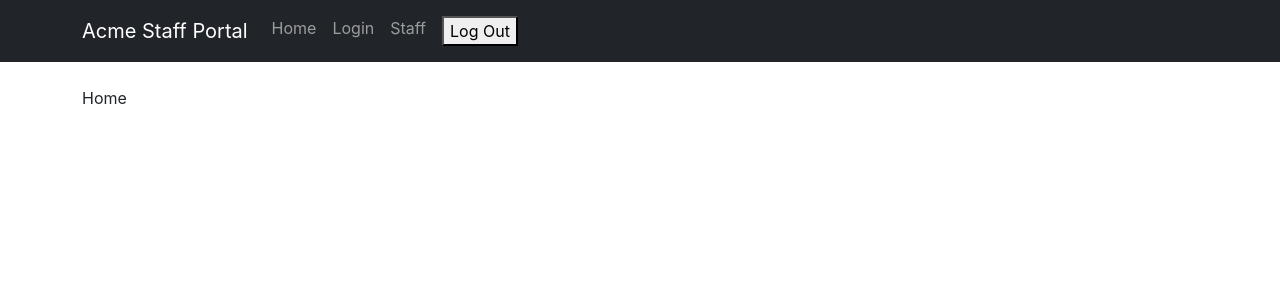
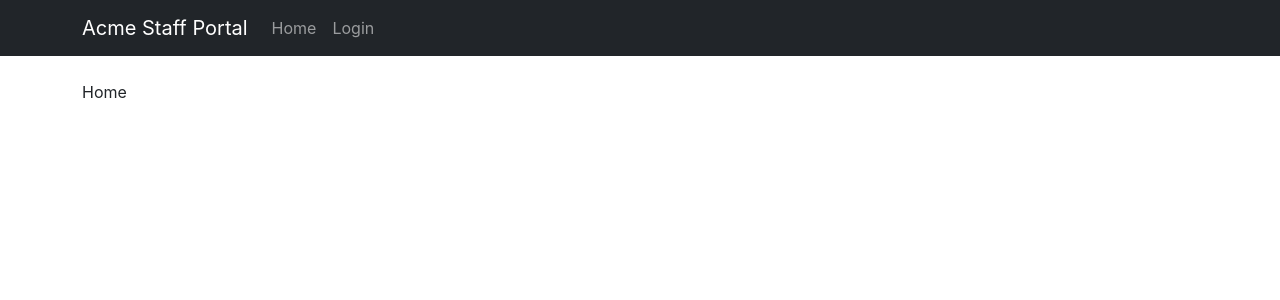
Before and after one commit to shubhamuni/user-authentication-by-okta, a React (Create React App) app: page / in a window 1280 px wide. Shown: the top 300 px of the page. Built offline with nearby package versions, Linux system fonts and the light colour scheme.

Commit message:
login handle

```diff
--- a/src/App.js
+++ b/src/App.js
@@ -7,7 +7,8 @@ import SigninWidget from './Components/Auth/SignInWidget';
 import { useAuth0 } from '@auth0/auth0-react';
 
 function App() {
-  const { logout, user, isLoading } = useAuth0();
+  const { logout, user } = useAuth0();
+  console.log("Logout", logout, "user", user, "isLoading",)
   return (
     <Router>
       <Navbar />
--- a/src/Components/Layout/Navbar.js
+++ b/src/Components/Layout/Navbar.js
@@ -1,9 +1,10 @@
-import React, { Component } from 'react';
+import React from 'react';
 import { Link } from 'react-router-dom';
 import LogoutButton from '../Auth/Logout';
+import { useAuth0 } from '@auth0/auth0-react';
 
-class Navbar extends Component {
-  render() {
+const Navbar = () => {
+  const { isAuthenticated, logout } = useAuth0();
   return (
     <nav className="navbar navbar-expand-sm navbar-dark bg-dark mb-4">
       <div className="container">
@@ -25,27 +26,27 @@ class Navbar extends Component {
                 Home
               </Link>
             </li>
+            {isAuthenticated ?<><li className="nav-item">
+              <Link className="nav-link" to="/staff">
+                Staff
+              </Link>
+            </li>
+            <li className="nav-item">
+              <Link className="nav-link" to="/staff" onClick={() => logout({ logoutParams: { returnTo: window.location.origin } })}>
+                Logout
+              </Link>
+            </li> </> :
               <li className="nav-item">
               <Link className="nav-link" to="/home">
                 Login
               </Link>
             </li>
-              <li className="nav-item">
-                <Link className="nav-link" to="/staff">
-                  Staff
-                </Link>
-              </li>
-              <li className="nav-item">
-                <Link className="nav-link" to="/staff">
-                  <LogoutButton/>
-                </Link>
-              </li>
+            }
           </ul>
         </div>
       </div>
     </nav>
   );
 }
-}
 
 export default Navbar;
```
Lines whose indentation alone changed are shown as unchanged.
